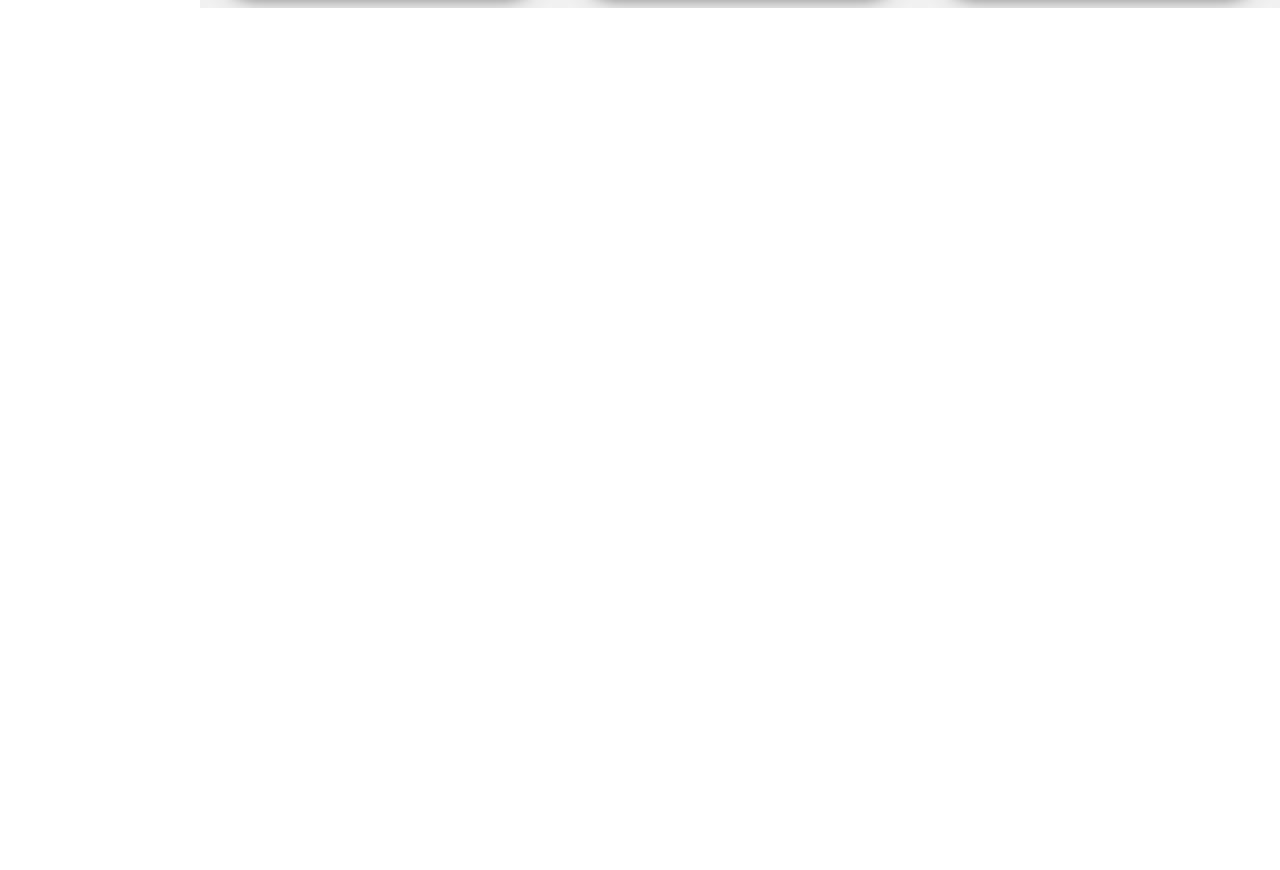
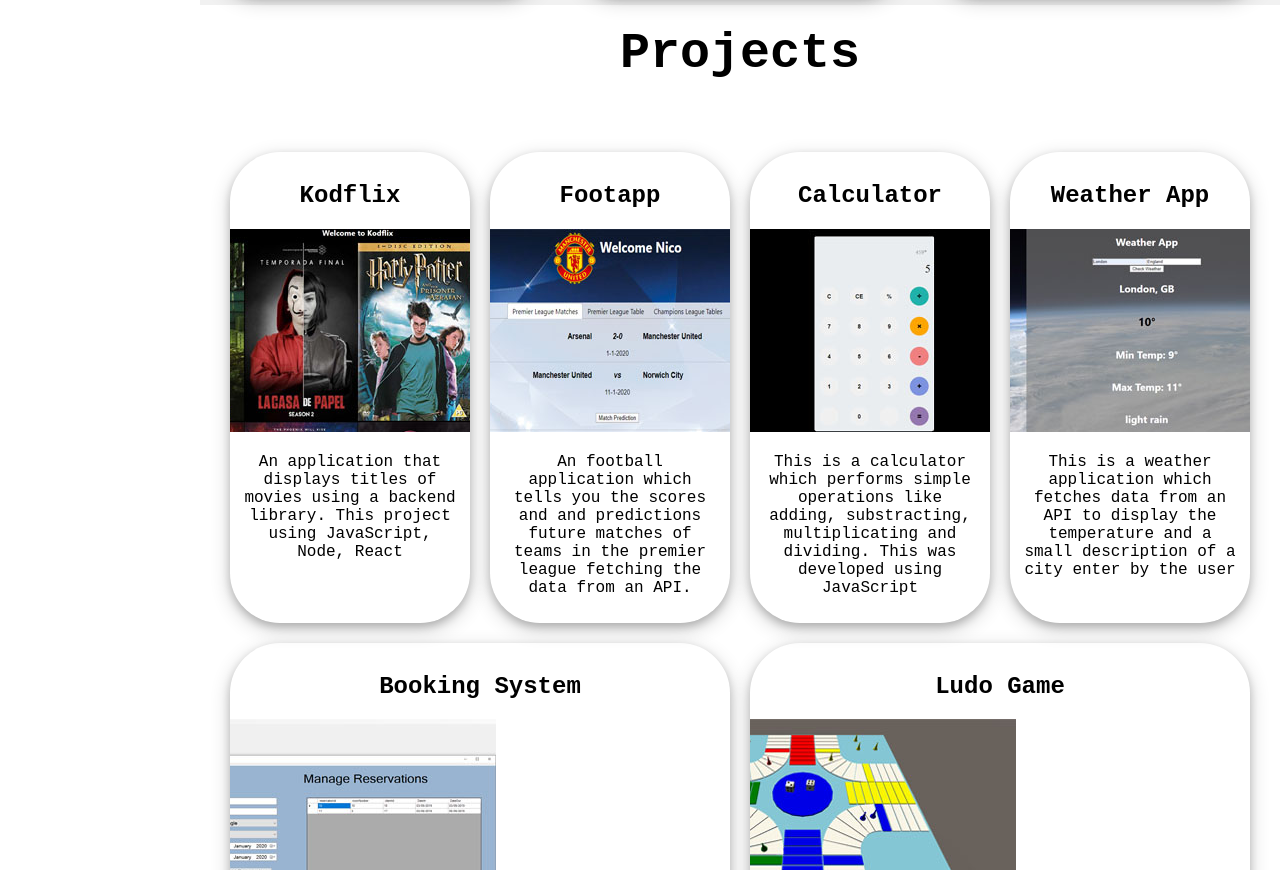
Before and after one commit to Nicolas-Cabrera/Portfolio, a React (Create React App) app: page / in a window 1280 px wide. Shown: the part 1930-2800 px from the top of the page. Before the commit the page ends 1938 px from the top, so only its background shows below. Built offline with nearby package versions, Linux system fonts and the light colour scheme.

Commit message:
ready to start on the footer

```diff
--- a/package.json
+++ b/package.json
@@ -8,7 +8,9 @@
     "@testing-library/user-event": "^7.2.1",
     "react": "^16.12.0",
     "react-dom": "^16.12.0",
+    "react-router-dom": "^5.1.2",
     "react-scripts": "3.3.0",
+    "router": "^1.3.3",
     "typewriter-effect": "^2.12.2"
   },
   "scripts": {
--- a/src/App.css
+++ b/src/App.css
@@ -12,3 +12,16 @@
 	text-align: center;
     padding: 20px;
 }
+
+h1 {
+	font-family: 'Courier New', Courier, monospace;
+	font-size: 50px;
+	text-align: center;
+	padding: 20px;
+}
+
+a {
+	text-decoration: none;
+	color: black;
+	font-family: 'Courier New', Courier, monospace;
+}
--- a/src/App.js
+++ b/src/App.js
@@ -3,6 +3,8 @@
 import Home from './Home/Home';
 import About from './About/About';
 import Skills from './Skills/Skills';
+import Projects from './Projects/Projects';
+import Contact from './Contact/Contact';
 import './App.css';
 
 function App() {
@@ -15,6 +17,8 @@
 			<Home />
 			<About />
 			<Skills />
+			<Projects />
+			<Contact />
 		</div>
     </div>
   );
--- /dev/null
+++ b/src/Contact/Contact.css
@@ -0,0 +1,3 @@
+.contact{
+	background-color: #f1f1f1;
+}
--- /dev/null
+++ b/src/Contact/Contact.js
@@ -0,0 +1,31 @@
+import React from 'react';
+import './Contact.css';
+import email from '../images/email.svg'
+import linkedin from '../images/linkedin.svg'
+import github from '../images/github.svg'
+
+const Contact = () => {
+    return (
+        <div>
+            <div className='contact' id='contact'>
+                <div className='contact-area'>
+                    <div className='footer'>
+                        <div>
+                            <h3>Nicolas Cabrera</h3>
+                            <h3>London, UK</h3>
+                            <h3>Nicolascc1@hotmail.com</h3>
+                        </div>
+                        <div>
+                            <img className='icon' src={email} alt='email logo' />
+                            <img className='icon' src={linkedin} alt='linkedin logo' />
+                            <img className='icon' src={github} alt='github logo' />
+                        </div>
+                    </div>
+
+                </div>
+            </div>
+        </div>
+    )
+}
+
+export default Contact;
--- /dev/null
+++ b/src/Projects/Projects.css
@@ -0,0 +1,30 @@
+#projects {
+	background-color: white;
+}
+
+.project-sec {
+	display: flex;
+	flex-wrap: wrap;
+	margin-top: 20px;
+    padding: 20px;
+}
+
+.proj-item {
+    text-align: center;
+	flex: 1;
+	flex-basis: 200px;
+	margin: 10px 10px;
+	box-shadow: 0 4px 8px 0 rgba(0, 0, 0, 0.2), 0 6px 20px 0 rgba(0, 0, 0, 0.19);
+	border-radius: 50px;
+	overflow: hidden;
+    padding: 10px;
+}
+
+.proj-item:hover {
+	box-shadow: 0 4px 8px 0 rgba(0, 0, 0, 0.9), 0 6px 20px 0 rgba(0, 0, 0, 0.9);
+}
+
+.project-image {
+	position: relative;
+	right: 40%;
+}
--- /dev/null
+++ b/src/Projects/Projects.js
@@ -0,0 +1,65 @@
+import React from 'react';
+import './Projects.css';
+import kodflix from '../images/kodflix.JPG';
+import footapp from '../images/footapp.JPG';
+import ludo from '../images/ludo.jpg';
+import weatherapp from '../images/weatherapp.jpg';
+import calculator from '../images/calculator.jpg';
+import bookingSystem from '../images/bookingsystem.jpg';
+
+
+const Projects = () => {
+    return (
+        <div>
+            <div className='section' id='projects'>
+                <h1 className='title'>Projects</h1>
+                <div className='project-sec'>
+					<a href='https://kodflix-nicolas.herokuapp.com/'
+						target='_blank' rel="noopener noreferrer" className='proj-item'>
+						<h2>Kodflix</h2>
+						<img  className='project-image' src={kodflix} alt='kodflix' />
+						<p>An application that displays titles of movies using a backend library.
+							This project using JavaScript, Node, React</p>
+                    </a>
+					<a href='https://kodirifootapp.herokuapp.com/'
+						target='_blank' rel="noopener noreferrer" className='proj-item'>
+						<h2>Footapp</h2>
+						<img  className='project-image' src={footapp} alt='Footapp' />
+						<p>An football application which tells you the scores and and predictions
+							 future matches	of teams in the premier league fetching the data from
+							 an API.</p>
+                    </a>
+					<a href='https://github.com/Nicolas-Cabrera/Javascript-Calculator'
+						target='_blank' rel="noopener noreferrer" className='proj-item'>
+						<h2>Calculator</h2>
+						<img  className='project-image' src={calculator} alt='Calculator' />
+						<p>This is a calculator which performs simple operations like adding,
+							substracting, multiplicating and dividing. This was developed using JavaScript</p>
+                    </a>
+					<a href='https://github.com/Nicolas-Cabrera/Weather-app'
+						target='_blank' rel="noopener noreferrer" className='proj-item'>
+						<h2>Weather App</h2>
+						<img  className='project-image' src={weatherapp} alt='WeatherApp' />
+						<p>This is a weather application which fetches data from an API to display the
+							temperature and a small description of a city enter by the user</p>
+                    </a>
+					<a href='https://github.com/Nicolas-Cabrera/Hotel-Reservation'
+						target='_blank' rel="noopener noreferrer" className='proj-item'>
+						<h2>Booking System</h2>
+						<img  className='project-image' src={bookingSystem} alt='BookingSystem' />
+						<p>A booking system for a hotel. This was developed using C# and MySQL for database.
+							This allows users to book rooms and hotels to manage their rooms and availability</p>
+                    </a>
+					<a href='https://github.com/Nicolas-Cabrera'
+						target='_blank' rel="noopener noreferrer" className='proj-item'>
+						<h2>Ludo Game</h2>
+						<img  className='project-image' src={ludo} alt='Ludo' />
+						<p>This was developed using C# and Unity 3D based on the popular board game Ludo</p>
+                    </a>
+                </div>
+            </div>
+        </div>
+    )
+}
+
+export default Projects;
--- a/src/Skills/Skills.js
+++ b/src/Skills/Skills.js
@@ -1,6 +1,5 @@
 import React from 'react';
 import './Skills.css';
-import Type from '../Type';
 import js from '../images/js.png';
 import react from '../images/react.png';
 import c from '../images/c.PNG';
@@ -14,9 +13,7 @@
     return (
         <div>
             <div className='section' id='skills'>
-				<div>
-					<Type text='Skills' />
-				</div>
+				<h1>Skills</h1>
                 <div className='skills-row'>
                     <img className='skill-item' src={js} alt='js' />
                     <img className='skill-item' src={react} alt='react' />
```
Also changed, not shown: 1 other file (tests, documents, lock files or other folders).
